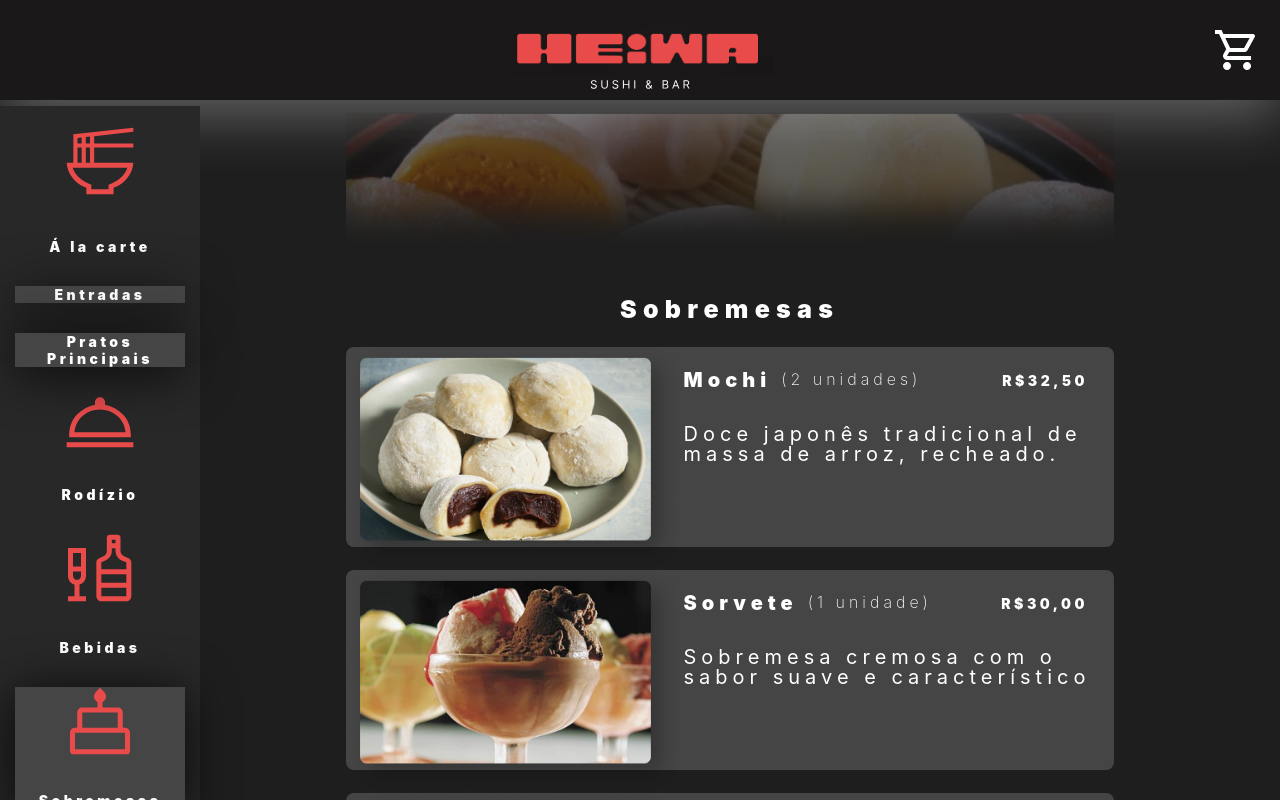
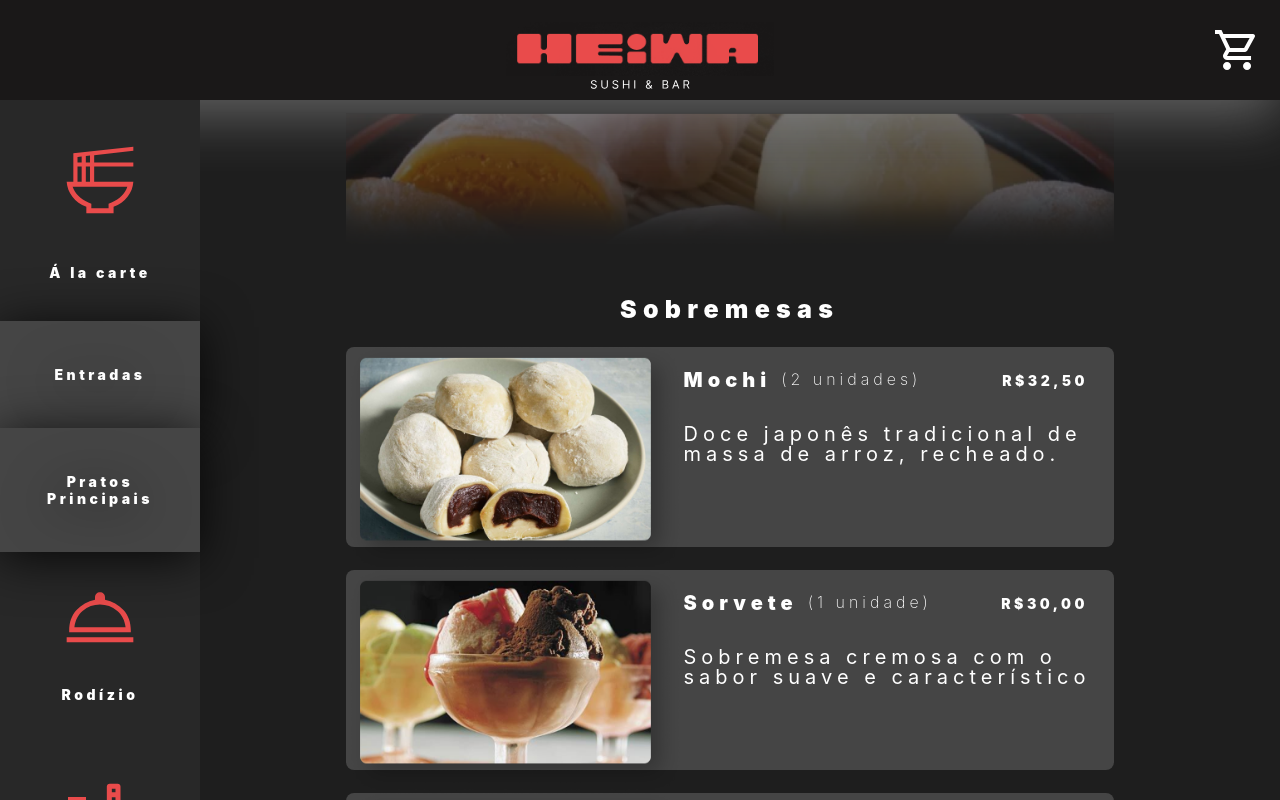
Before and after one commit to Hackathon-Vendas/Vendas, a Vue app: page /sobremesas in a window 1280 px wide. Both pictures are taken after a click on the button "Á la carte". Shown: the top 800 px of the page. Built offline with nearby package versions, Linux system fonts and the light colour scheme.

Commit message:
feat:Desenvolvendo o menu #27

```diff
--- a/src/components/others/MenuVue.vue
+++ b/src/components/others/MenuVue.vue
@@ -16,10 +16,10 @@ const showBebidas = ref(false);
           </button></li>
           <div v-if="showAlacarte">
             <ul>
-              <li>
+              <li class="router">
                 <RouterLink to="/entradas">Entradas</RouterLink>
               </li>
-              <li>
+              <li class="router">
                 <RouterLink to="/principais">Pratos Principais</RouterLink>
               </li>
             </ul>
@@ -30,10 +30,10 @@ const showBebidas = ref(false);
           </button></li>
           <div v-if="showRodizio">
             <ul>
-              <li>
+              <li class="router">
                 <RouterLink to="/">Entradas</RouterLink>
-              </li>
-              <li>
+              </li >
+              <li class="router">
                 <RouterLink to="/">Pratos Principais</RouterLink>
               </li>
             </ul>
@@ -44,10 +44,10 @@ const showBebidas = ref(false);
           </button></li>
         <div v-if="showBebidas">
           <ul>
-            <li>
+            <li class="router">
               <RouterLink to="/nalcolicas" >Não alcóolicas</RouterLink>
             </li>
-            <li>
+            <li class="router">
               <RouterLink to="/alcolicas">Alcóolicas</RouterLink>
             </li>
           </ul>
@@ -71,8 +71,7 @@ main {
 
 .sidebar {
   width: 200px;
-  /* top: 16%; */
-  top: 13.2vh;
+  top: 15.7 vh;
   left: 0;
   background-color: rgba(40, 40, 40, 1);
   position: absolute;
@@ -82,13 +81,12 @@ main {
 .sidebar ul {
   list-style-type: none;
   padding: 0;
+  transition: 0.7s;
 }
 
 .sidebar ul li {
-  padding: 15px;
   text-align: center;
-  transition: 0.7s;
-
+  height: 100%;
 }
 
 .sidebar ul li a{
@@ -103,15 +101,14 @@ main {
   letter-spacing: 0.25em;
   color: #FFFFFF;
   filter: drop-shadow(-1px 6.5px 25px rgba(0, 0, 0, 0.84));
-  width: 100%;
-  background-color: rgba(69, 69, 69, 1) ;
+  padding: 25px;
 }
 
   button {
   width: 100%;
   background-color: rgba(40, 40, 40, 1);
-  border: #333;
-  transition: all 0.1s ease;
+  border: rgba(40, 40, 40, 1);
+  transition: 0.7s;
 }
 
 
@@ -124,59 +121,42 @@ button p {
   letter-spacing: 0.25em;
   color: #FFFFFF;
   margin-top: 0.3%;
+  margin-bottom: 20%;
 }
 
 img{
   margin-bottom: 20%;
+  margin-top: 20%;
 }
-/*
-:hover button {
+li button:hover{
   background-color: rgba(94, 94, 94, 1);
+}
 
+li:hover{
+  margin: 0;
+  background-color: rgba(94, 94, 94, 1);
 }
-*/
+
 .sidebar li:hover{
     border-right: rgba(156, 156, 156, 1) 3px solid;
+}
 
+.router {
+  width: 100%;
+  height: 100px;
+  text-decoration: none;
+  display: block;
+  top: 354px;
+  font-family: 'Inter', normal, sans-serif;
+  font-weight: 900;
+  font-size: 14px;
+  line-height: 17px;
+  text-align: center;
+  letter-spacing: 0.25em;
+  color: #FFFFFF;
+  filter: drop-shadow(-1px 6.5px 25px rgba(0, 0, 0, 0.84));
+  background-color: rgba(69, 69, 69, 1) ;
+  padding: 20px;
 }
-/*
-Group 24
 
-position: absolute;
-width: 195px;
-height: 904px;
-left: 0px;
-top: 120px;
-
-filter: drop-shadow(33px 4px 40px rgba(0, 0, 0, 0.47));
-
-
-position: absolute;
-width: 195px;
-height: 195px;
-left: 0px;
-top: 663px;
-
-filter: drop-shadow(-1px 6.5px 25px rgba(0, 0, 0, 0.44));
-
-/* Group 54
-
-position: absolute;
-width: 195px;
-height: 195px;
-left: 0px;
-top: 120px;
-
-filter: drop-shadow(-1px 6.5px 25px rgba(0, 0, 0, 0.44));
-
-/* Group 72
-
-position: absolute;
-width: 1071px;
-height: 225px;
-left: 280px;
-top: 134px;
-
-
-*/
 </style>
```
